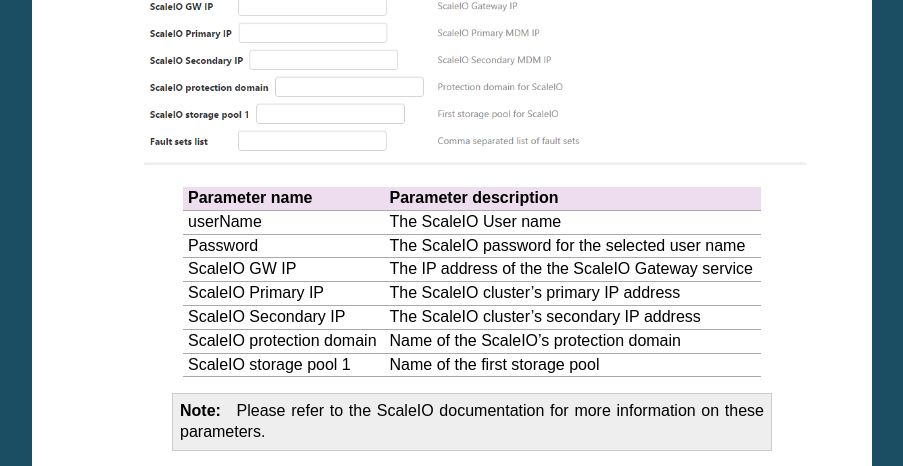
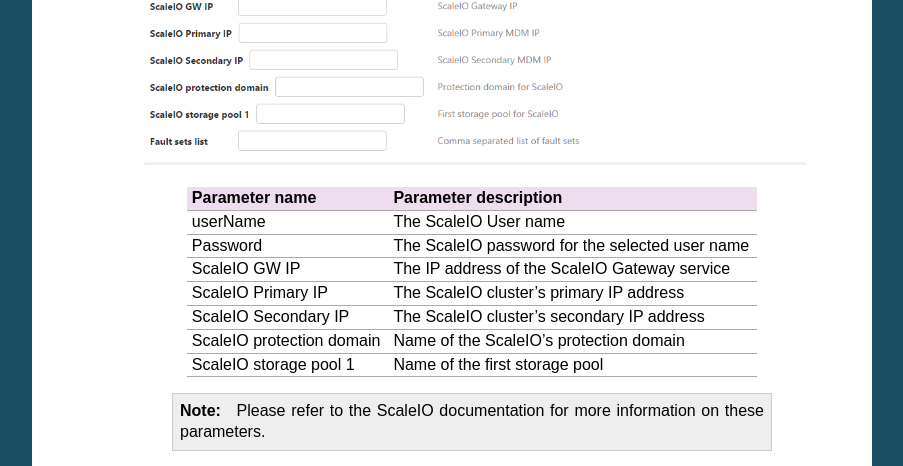
Before and after one commit to openstack-archive/fuel-plugin-scaleio-cinder, a Sphinx documentation site: the page built from doc/source/installation.rst, in a window 1280 px wide and 900 px high, scrolled down 1285 px. Shown: the top 466 px of the window, without its empty margins (198-1101 px from the left). Built offline with Sphinx 7.4.7, drawn with Linux system fonts in a browser that asks for light colours.

Commit message:
Removed redundant 'the'
Change-Id: Ib3621726edd8853d544a10a790a4af91052f2a3f

```diff
--- a/doc/source/installation.rst
+++ b/doc/source/installation.rst
@@ -56,7 +56,7 @@ Fuel Master node, you can configure the nodes and set the parameters for the plu
    +----------------------------+----------------------------------------------------+
    | Password                   | The ScaleIO password for the selected user name    |
    +----------------------------+----------------------------------------------------+
-   | ScaleIO GW IP              | The IP address of the the ScaleIO Gateway service  |
+   | ScaleIO GW IP              | The IP address of the ScaleIO Gateway service      |
    +----------------------------+----------------------------------------------------+
    | ScaleIO Primary IP         |   The ScaleIO cluster's primary IP address         |
    +----------------------------+----------------------------------------------------+
```
